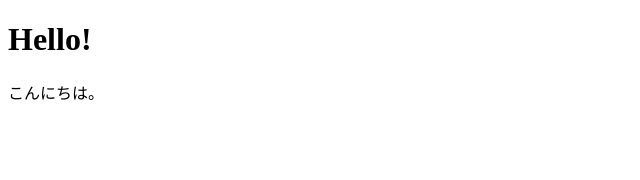
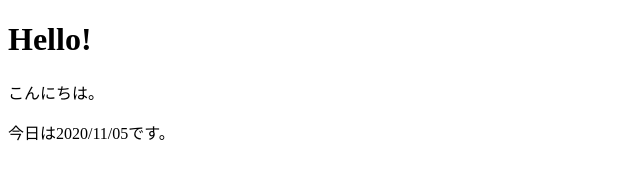
Before and after one commit to irei04/mysite, a plain HTML site: page index.html in a window 1280 px wide. Shown: the whole page, without its empty margins (0-640 px from the left). Drawn offline with Linux system fonts and the light colour scheme.

Commit message:
Initial Commit

```diff
--- a/index.html
+++ b/index.html
@@ -8,5 +8,6 @@
 <body>
 	<h1>Hello!</h1>
 	<p>こんにちは。</p>
+	<p>今日は2020/11/05です。</p>
 </body>
 </html>
```
